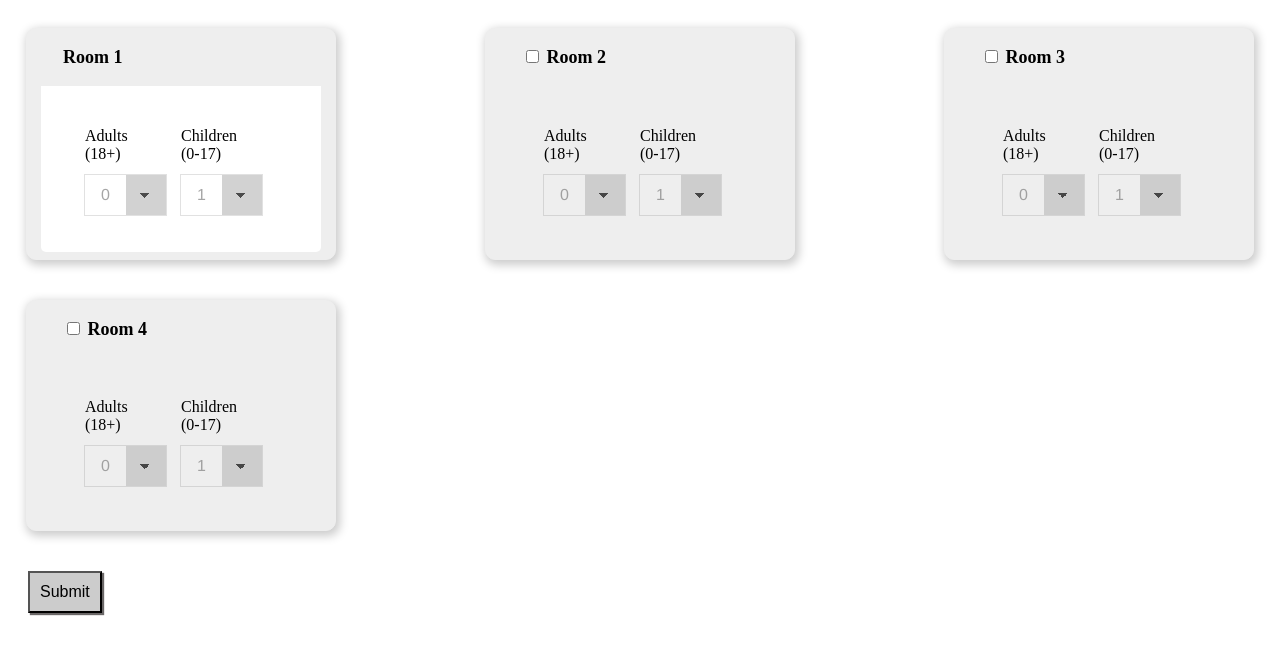
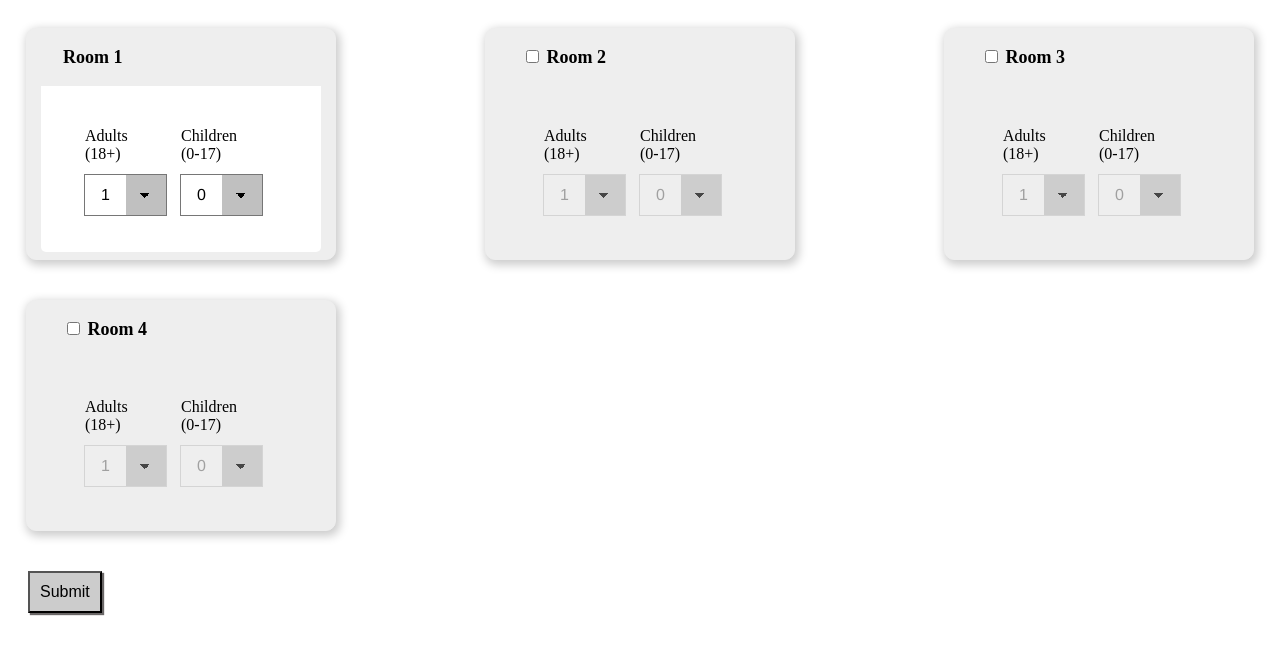
Before and after one commit to cnichols74/hilton-assignment-nextjs, a Next.js app: page / in a window 1280 px wide. Shown: the top 654 px of the page. Built offline with nearby package versions, Linux system fonts and the light colour scheme.

Commit message:
Added logic for save and unit testing.

```diff
--- a/components/common/button.js
+++ b/components/common/button.js
@@ -1,8 +1,7 @@
 import React from 'react';
 const Button = ({ label, onClick }) => {
   return (
-    <button onClick={e => onClick(e.currentTarget.value)}
-            className="btn btn-primary mr-1">
+    <button onClick={e => onClick(e.currentTarget.value)}>
       {label}
       <style jsx>{`
           button {
--- a/components/common/form.js
+++ b/components/common/form.js
@@ -2,20 +2,12 @@ import React, { Component } from 'react'
 import Select from './select'
 
 class Form extends Component {
-  handleBtnClick = e => {
-    e.preventDefault()
-    //this.doSubmit()
-  }
-  handleChange = ({ currentTarget: select }) => {
-    console.log(select)
-  }
-
-  renderSelect (data) {
-    //console.log(data)
+  renderSelect (data, name, selectValue, onChange, room) {
     return (
       <Select
-        value={data['value']}
-        onChange={this.handleChange}
+        value={selectValue}
+        name={name}
+        onChange={()=>onChange(event, room)}
         options={data}
       >
       </Select>
--- a/components/common/select.js
+++ b/components/common/select.js
@@ -1,12 +1,10 @@
 import React from 'react';
-const Select = ({ value, onChange, options }) => {
- /* console.log('options are :', options)
-  console.log('value are :', value)
-  console.log('onChange are :', options)*/
+const Select = ({ value, name, onChange, options}, room) => {
   return (
     <select
+      name={name}
       value={value}
-      onChange={e => onChange(e.currentTarget.value)}>
+      onChange={e => onChange(e.currentTarget.value, room)}>
       {options.map(option => (
         <option key={option.value} value={option.value}>
           {option.displayValue}
--- a/components/room.js
+++ b/components/room.js
@@ -3,15 +3,15 @@ import Form from './common/form'
 
 class Room extends Form {
   render () {
-    //console.log('props', this.props)
-    const { adults, children, isSelected, roomNumber, click, room} = this.props
+    const { adults, children, selectedAdults, selectedChildren, isSelected, roomNumber, click, room, onChange } = this.props
     return (
       <div className="room-form-container">
         <p className="room-form-title"><label>{roomNumber !== 1 ?
-          <input type="checkbox" onChange={()=>click(room)} checked={isSelected}/> : null} Room</label> {roomNumber}</p>
+          <input type="checkbox" onChange={() => click(room)} checked={isSelected}/> : null} Room</label> {roomNumber}
+        </p>
         <form className="room-form"
               style={roomNumber === 1 || isSelected === true ? { backgroundColor: '#fff' } : null}>
-          <fieldset disabled={!isSelected}>
+          <fieldset disabled={roomNumber !== 1 && !isSelected}>
             <span>Adults</span>
             <span>Children</span>
             <div>
@@ -20,8 +20,8 @@ class Room extends Form {
             </div>
 
             <div>
-              {this.renderSelect(children)}
-              {this.renderSelect(adults)}
+              {this.renderSelect(adults, 'Adults', selectedAdults, onChange, room)}
+              {this.renderSelect(children, 'Children', selectedChildren, onChange, room)}
             </div>
           </fieldset>
         </form>
--- a/components/rooms.js
+++ b/components/rooms.js
@@ -3,14 +3,17 @@ import Room from '../components/room'
 
 class Rooms extends Component {
   render () {
-    const { rooms, click } = this.props
+    const { rooms, click, change } = this.props
     return (
       <React.Fragment>
         {rooms.map(room => <Room key={room.id}
                                  click={click}
+                                 onChange={change}
                                  roomNumber={room.id}
                                  children={room.children}
                                  adults={room.adults}
+                                 selectedAdults={room.selectedAdults}
+                                 selectedChildren={room.selectedChildren}
                                  room={room}
                                  isSelected={room.isSelected}/>)}
       </React.Fragment>
--- /dev/null
+++ b/jest.config.js
@@ -0,0 +1,4 @@
+module.exports = {
+  setupFiles: ['<rootDir>/jest.setup.js'],
+  testPathIgnorePatterns: ['<rootDir>/.next/', '<rootDir>/node_modules/']
+}
--- /dev/null
+++ b/jest.setup.js
@@ -0,0 +1,4 @@
+import { configure } from 'enzyme'
+import Adapter from 'enzyme-adapter-react-16'
+
+configure({ adapter: new Adapter() })
--- a/pages/index.js
+++ b/pages/index.js
@@ -16,6 +16,8 @@ class Index extends Component {
           { value: '1', displayValue: '1' },
           { value: '2', displayValue: '2' }
         ],
+        selectedChildren: 0,
+        selectedAdults: 0,
         isSelected: false
       },
       {
@@ -29,6 +31,8 @@ class Index extends Component {
           { value: '1', displayValue: '1' },
           { value: '2', displayValue: '2' }
         ],
+        selectedChildren: 0,
+        selectedAdults: 0,
         isSelected: false
       },
       {
@@ -42,6 +46,8 @@ class Index extends Component {
           { value: '1', displayValue: '1' },
           { value: '2', displayValue: '2' }
         ],
+        selectedChildren: 0,
+        selectedAdults: 0,
         isSelected: false
       },
       {
@@ -55,24 +61,73 @@ class Index extends Component {
           { value: '1', displayValue: '1' },
           { value: '2', displayValue: '2' }
         ],
+        selectedChildren: 0,
+        selectedAdults: 0,
         isSelected: false
       },
     ]
   }
+  hydrateStateWithLocalStorage = () => {
+    // for all items in state
+    for (let key in this.state) {
+      // if the key exists in localStorage
+      if (localStorage.hasOwnProperty(key)) {
+        // get the key's value from localStorage
+        let value = localStorage.getItem(key)
+
+        // parse the localStorage string and setState
+        try {
+          value = JSON.parse(value)
+          this.setState({ [key]: value })
+        } catch (e) {
+          // handle empty string
+          this.setState({ [key]: value })
+        }
+      }
+    }
+  }
+
+  componentDidMount () {
+    this.hydrateStateWithLocalStorage()
+  }
+
+  /**
+   * @description On Submitting, save state to local storage.
+   */
+  handleSubmit = () => {
+    // for every item in React state
+    for (let key in this.state) {
+      // save to localStorage
+      localStorage.setItem(key, JSON.stringify(this.state[key]))
+    }
+  }
+  handleChange = ({ target: select }, room) => {
+    const rooms = [...this.state.rooms]
+    let index = rooms.indexOf(room)
+    rooms[index] = { ...room }
+    rooms[index]['selected' + select['name']] = select['value']
+    this.setState({ rooms })
+  }
+  /**
+   * @description Handle Checkbox Click and any preceding room checkboxes that need to be enabled.
+   * @param room
+   */
   handleCheckboxClick = room => {
-    //console.log('Checked', room)
+    //Get a copy of Rooms to manipulate.
     let rooms = [...this.state.rooms]
     let index = rooms.indexOf(room)
     const selected = rooms[index].isSelected
 
     rooms[index] = { ...room }
-    for(room of rooms){
-      room.isSelected = false;
+    //Upon checked, clear out all checkboxes for a clean slate before main logic.
+    for (let room = 1; room < rooms.length; room++) {
+      rooms[room].isSelected = false
+      rooms[room].selectedChildren = 0
+      rooms[room].selectedAdults = 0
     }
     while (index >= 1) {
-
+      //Start from Checkbox clicked and go backwards to enable any preceding rooms checkboxes that need enabling.
       rooms[index].isSelected = !selected
-      //console.log('Checked', rooms[index])
       index--
     }
     this.setState({ rooms })
@@ -86,11 +141,12 @@ class Index extends Component {
             <Rooms
               rooms={this.state.rooms}
               click={this.handleCheckboxClick}
+              change={this.handleChange}
             />
           </div>
         </main>
 
-        <Button label="Submit"/>
+        <Button label="Submit" onClick={this.handleSubmit}/>
         <style jsx>{`
          .flex-container {
             display: flex;
```
Also changed, not shown: package.json (+19 -1 lines), .babelrc (added), 2 other files (tests, documents, lock files or other folders).
